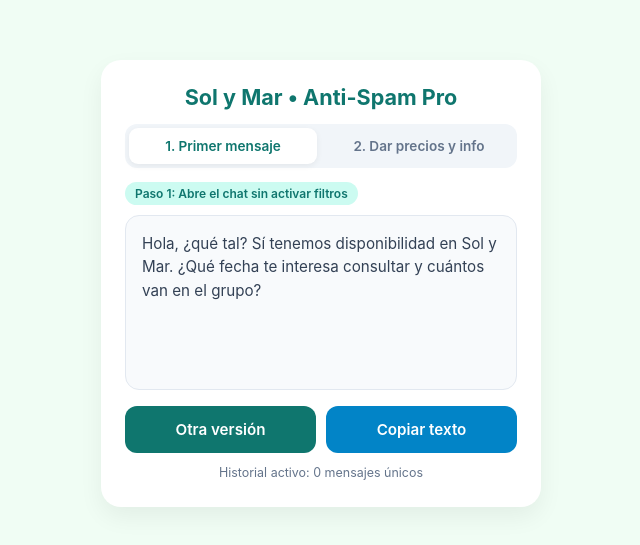
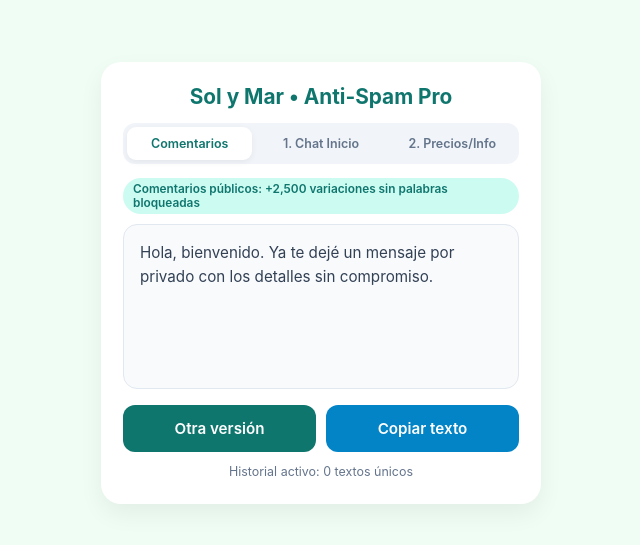
Before and after one commit to pcontenido75/Sol-y-Mar-info, a plain HTML site: page index.html in a window 1280 px wide. Shown: the part 117-662 px from the top of the page, without its empty margins (319-959 px from the left). Drawn offline with Linux system fonts and the light colour scheme.

Commit message:
Update index.html

```diff
--- a/index.html
+++ b/index.html
@@ -37,18 +37,18 @@
       width: 100%;
       max-width: 440px;
       border-radius: 20px;
-      padding: 24px;
+      padding: 22px;
       box-shadow: 0 10px 25px rgba(0,0,0,0.06);
     }
     h1 {
       color: var(--primary);
-      font-size: 1.35rem;
+      font-size: 1.3rem;
       text-align: center;
       margin: 0 0 14px 0;
     }
     .tabs {
       display: flex;
-      gap: 8px;
+      gap: 6px;
       margin-bottom: 14px;
       background: #f1f5f9;
       padding: 4px;
@@ -56,10 +56,10 @@
     }
     .tab {
       flex: 1;
-      padding: 10px 8px;
+      padding: 9px 6px;
       border: none;
       border-radius: 9px;
-      font-size: 0.85rem;
+      font-size: 0.78rem;
       font-weight: 600;
       cursor: pointer;
       background: transparent;
@@ -73,7 +73,7 @@
     }
     .badge {
       display: inline-block;
-      font-size: 0.75rem;
+      font-size: 0.74rem;
       background: #ccfbf1;
       color: #0f766e;
       padding: 4px 10px;
@@ -86,7 +86,7 @@
       border: 1.5px solid #e2e8f0;
       border-radius: 14px;
       padding: 16px;
-      min-height: 175px;
+      min-height: 165px;
       font-size: 0.95rem;
       line-height: 1.55;
       white-space: pre-wrap;
@@ -125,11 +125,12 @@
   <h1>Sol y Mar • Anti-Spam Pro</h1>
 
   <div class="tabs">
-    <button class="tab active" id="tab1" onclick="cambiarModo(1)">1. Primer mensaje</button>
-    <button class="tab" id="tab2" onclick="cambiarModo(2)">2. Dar precios y info</button>
+    <button class="tab active" id="tab0" onclick="cambiarModo(0)">Comentarios</button>
+    <button class="tab" id="tab1" onclick="cambiarModo(1)">1. Chat Inicio</button>
+    <button class="tab" id="tab2" onclick="cambiarModo(2)">2. Precios/Info</button>
   </div>
 
-  <div id="badgeInfo" class="badge">Paso 1: Abre el chat sin activar filtros</div>
+  <div id="badgeInfo" class="badge">Comentarios públicos: +2,500 variaciones sin palabras bloqueadas</div>
 
   <div class="output-box" id="textoGenerado"></div>
 
@@ -138,14 +139,39 @@
     <button class="action-btn btn-copy" onclick="copiar()">Copiar texto</button>
   </div>
 
-  <div class="status" id="statusMsg">Historial activo: 0 mensajes únicos</div>
+  <div class="status" id="statusMsg">Historial activo: 0 textos únicos</div>
 </div>
 
 <script>
-  let modoActual = 1;
-  let historial = JSON.parse(localStorage.getItem('solymar_historial_v3') || '[]');
+  let modoActual = 0;
+  let historial = JSON.parse(localStorage.getItem('solymar_historial_v4') || '[]');
 
-  // --- BLOQUES PASO 1 (+300 combinaciones cortas) ---
+  // --- BLOQUES COMENTARIOS PÚBLICOS (+2,500 combinaciones seguras sin "DM", "link", "número") ---
+  const comSaludos = [
+    "¡Hola!", "¡Buenas!", "Hola, ¿qué tal?", "¡Saludos!", "Hola, gracias por comentar.",
+    "¡Qué gusto saludarte!", "Hola, por aquí te respondo.", "¡Hola! Qué bueno verte por acá.",
+    "Gracias por el interés.", "Hola, bienvenido.", "¡Buenas! Gracias por preguntar."
+  ];
+  const comCuerpos = [
+    "ya te dejé un mensaje por privado con los detalles",
+    "revísate tus mensajes que te escribí por allá",
+    "te mandé un saludito por mensaje directo para contarte",
+    "dime para qué fecha buscas y cuántos van para revisarte",
+    "cuéntame qué días tienes pensado venir a Chichiriviche",
+    "te respondí al privado para darte toda la información",
+    "pásate por nuestros mensajes o escríbenos por aquí mismo",
+    "avísame qué fecha te interesa y te paso la disponibilidad",
+    "en nuestro perfil tienes el contacto directo por si prefieres atención rápida",
+    "te dejé la información por privado para conversar mejor",
+    "dime cuántas personas serían y qué día buscan"
+  ];
+  const comCierres = [
+    "de Sol y Mar.", "para tu estadía.", "con mucho gusto.", "cuando gustes.",
+    "en nuestros apartamentos.", "por allá te espero.", "para ayudarte.",
+    "sin compromiso.", "a dos cuadras del embarcadero.", ""
+  ];
+
+  // --- BLOQUES PASO 1 (CHAT INICIO) ---
   const p1Saludos = [
     "¡Hola!", "¡Buenas!", "Hola, ¿cómo estás?", "¡Saludos!", "¡Hola! Qué gusto saludarte.",
     "Hola, gracias por escribirnos.", "¡Buenas! Gracias por contactarnos.", "Hola, ¿qué tal?"
@@ -167,7 +193,7 @@
     "Dime para cuántas personas sería el hospedaje y qué días tienen en mente."
   ];
 
-  // --- BLOQUES PASO 2 (+4,000 combinaciones estructurales) ---
+  // --- BLOQUES PASO 2 (PRECIOS E INFO) ---
   const p2Aperturas = [
     "¡Perfecto! Te cuento cómo trabajamos en Sol y Mar.",
     "Con mucho gusto te detallo lo que ofrecemos en nuestros apartamentos.",
@@ -176,21 +202,18 @@
     "Excelente, te explico todo lo que incluye el hospedaje.",
     "Con gusto te paso los detalles de nuestra posada."
   ];
-
   const p2Ubicacion = [
     "Estamos ubicados a solo dos cuadras de los embarcaderos.",
     "Nos encontramos muy cerca de la zona de embarcaderos, a apenas dos cuadras.",
     "Nuestra ubicación es súper cómoda, a dos cuadras de los embarcaderos.",
     "Quedamos a tan solo dos cuadras del embarcadero."
   ];
-
   const p2Comodidades = [
     "Los apartamentos están totalmente equipados con cocina, nevera, utensilios, piscina, WiFi, TV y contamos con planta eléctrica.",
     "Cada espacio incluye cocina equipada, nevera, piscina, internet WiFi, televisión y respaldo de planta eléctrica.",
     "Tienes acceso a piscina, WiFi, TV, planta eléctrica garantizada y apartamento con cocina, nevera y utensilios.",
     "Contamos con piscina, servicio de planta eléctrica, WiFi, TV y cocina equipada con nevera y utensilios."
   ];
-
   const p2Tarifas = [
     "La tarifa por noche varía según el grupo: para 2 personas queda en 45, para 3 en 60, para 4 en 80, para 5 en 100 y para 6 personas en 120.",
     "El valor por noche depende de la cantidad de huéspedes: 45 para pareja, 60 si son tres, 80 para cuatro personas, 100 para cinco y 120 para grupos de seis.",
@@ -198,7 +221,6 @@
     "Según la cantidad de personas el costo por noche es: 2 huéspedes en 45, 3 huéspedes en 60, 4 huéspedes en 80, 5 huéspedes en 100 y 6 huéspedes en 120.",
     "Nuestros precios por noche son: 45 (2 personas), 60 (3 personas), 80 (4 personas), 100 (5 personas) y 120 (6 personas)."
   ];
-
   const p2Cierres = [
     "Si te cuadra alguna de estas opciones, dime qué fecha buscas para revisarte disponibilidad.",
     "Avísame para qué día te gustaría reservar y coordinamos los detalles por aquí mismo.",
@@ -213,16 +235,21 @@
 
   function cambiarModo(modo) {
     modoActual = modo;
+    document.getElementById('tab0').classList.toggle('active', modo === 0);
     document.getElementById('tab1').classList.toggle('active', modo === 1);
     document.getElementById('tab2').classList.toggle('active', modo === 2);
 
     const badge = document.getElementById('badgeInfo');
-    if (modo === 1) {
-      badge.textContent = "Paso 1: Abre el chat sin activar filtros";
+    if (modo === 0) {
+      badge.textContent = "Comentarios públicos: +2,500 variaciones seguras";
+      badge.style.background = "#fef3c7";
+      badge.style.color = "#92400e";
+    } else if (modo === 1) {
+      badge.textContent = "Paso 1 Chat: Abre conversación sin activar filtros";
       badge.style.background = "#ccfbf1";
       badge.style.color = "#0f766e";
     } else {
-      badge.textContent = "Paso 2: Úsalo solo cuando el cliente responda";
+      badge.textContent = "Paso 2 Chat: Úsalo solo cuando el cliente responda";
       badge.style.background = "#e0f2fe";
       badge.style.color = "#0369a1";
     }
@@ -230,8 +257,19 @@
   }
 
   function construirTexto() {
-    if (modoActual === 1) {
-      // Alterna si incluye confirmación intermedia o va directo a la pregunta
+    if (modoActual === 0) {
+      const sal = pick(comSaludos);
+      const cue = pick(comCuerpos);
+      const cie = pick(comCierres);
+      const cuerpoCap = cue.charAt(0).toUpperCase() + cue.slice(1);
+
+      // Alterna si lleva saludo inicial o va directo al grano
+      if (Math.random() > 0.3) {
+        return `${sal} ${cuerpoCap}${cie ? ' ' + cie : '.'}`;
+      } else {
+        return `${cuerpoCap}${cie ? ' ' + cie : '.'}`;
+      }
+    } else if (modoActual === 1) {
       if (Math.random() > 0.25) {
         return `${pick(p1Saludos)} ${pick(p1Confirmacion)} ${pick(p1Preguntas)}`;
       } else {
@@ -244,7 +282,6 @@
       const tar = pick(p2Tarifas);
       const cie = pick(p2Cierres);
 
-      // Alterna 3 estructuras de párrafo diferentes para romper la huella visual
       const molde = Math.random();
       if (molde < 0.35) {
         return `${ap} ${ub} ${com}\n\n${tar}\n\n${cie}`;
@@ -271,8 +308,8 @@
   function copiar() {
     const texto = document.getElementById('textoGenerado').textContent;
     historial.push(texto);
-    if (historial.length > 400) historial.shift();
-    localStorage.setItem('solymar_historial_v3', JSON.stringify(historial));
+    if (historial.length > 500) historial.shift();
+    localStorage.setItem('solymar_historial_v4', JSON.stringify(historial));
 
     navigator.clipboard.writeText(texto).then(() => {
       document.getElementById('statusMsg').textContent = `¡Copiado! (${historial.length} únicos en memoria)`;
```
